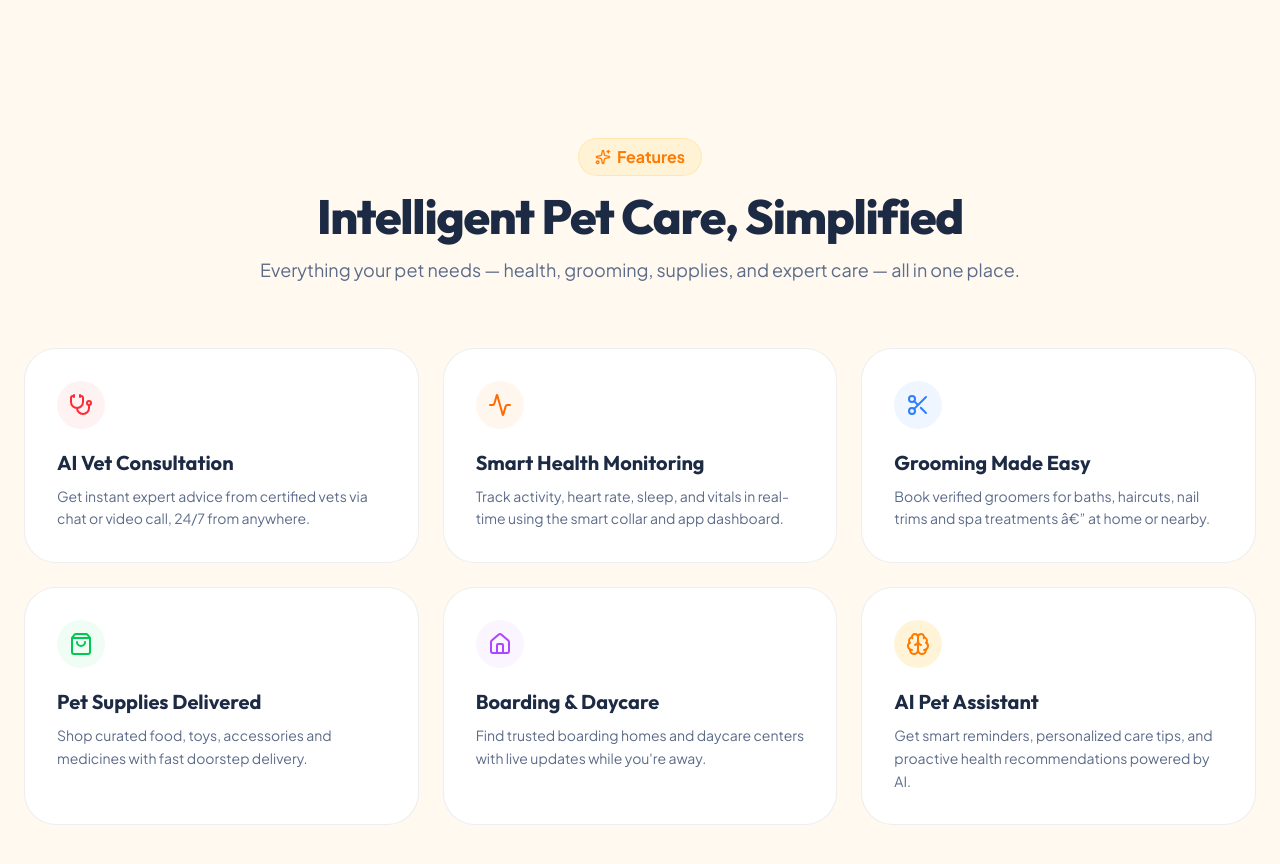
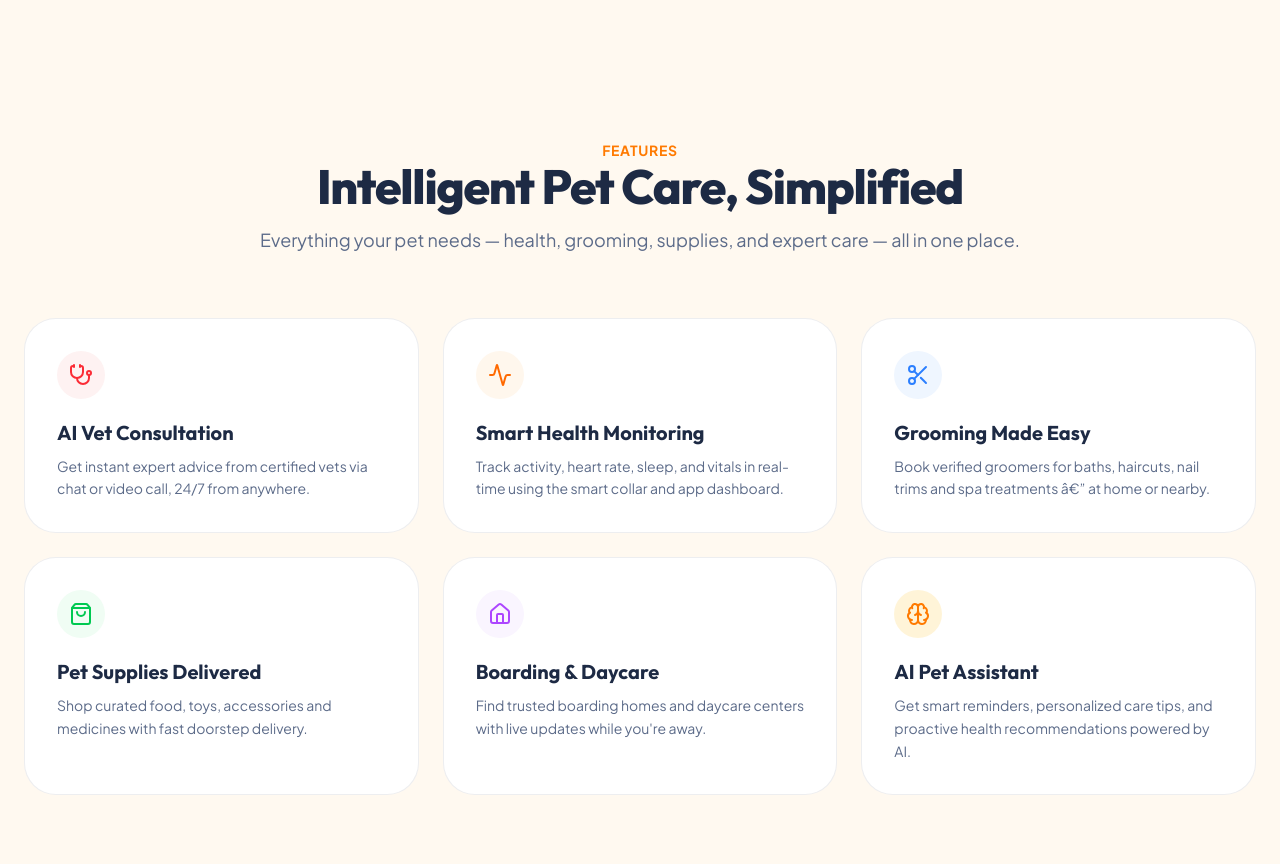
Before and after one commit to Minitheja/tails_-n-_smiles, a React (Vite) app: page / in a window 1280 px wide. Shown: the part 960-1824 px from the top of the page. Built offline with nearby package versions, Linux system fonts and the light colour scheme.

Commit message:
Simplify features section tag style to match other sections

```diff
--- a/src/App.jsx
+++ b/src/App.jsx
@@ -552,9 +552,7 @@ function App() {
 
           {/* Section Heading */}
           <div className="text-center max-w-3xl mx-auto space-y-4">
-            <div className="inline-flex items-center gap-1.5 bg-[#FFC83D]/15 text-[#FF7A00] font-bold px-4 py-1.5 rounded-full border border-[#FFC83D]/25">
-              <Sparkles size={16} /> Features
-            </div>
+            <span className="font-bold text-[#FF7A00] tracking-wider uppercase text-sm">Features</span>
             <h2 className="font-display font-extrabold text-4xl md:text-5xl tracking-tight text-[#1D2A44]">
               Intelligent Pet Care, Simplified
             </h2>
```
